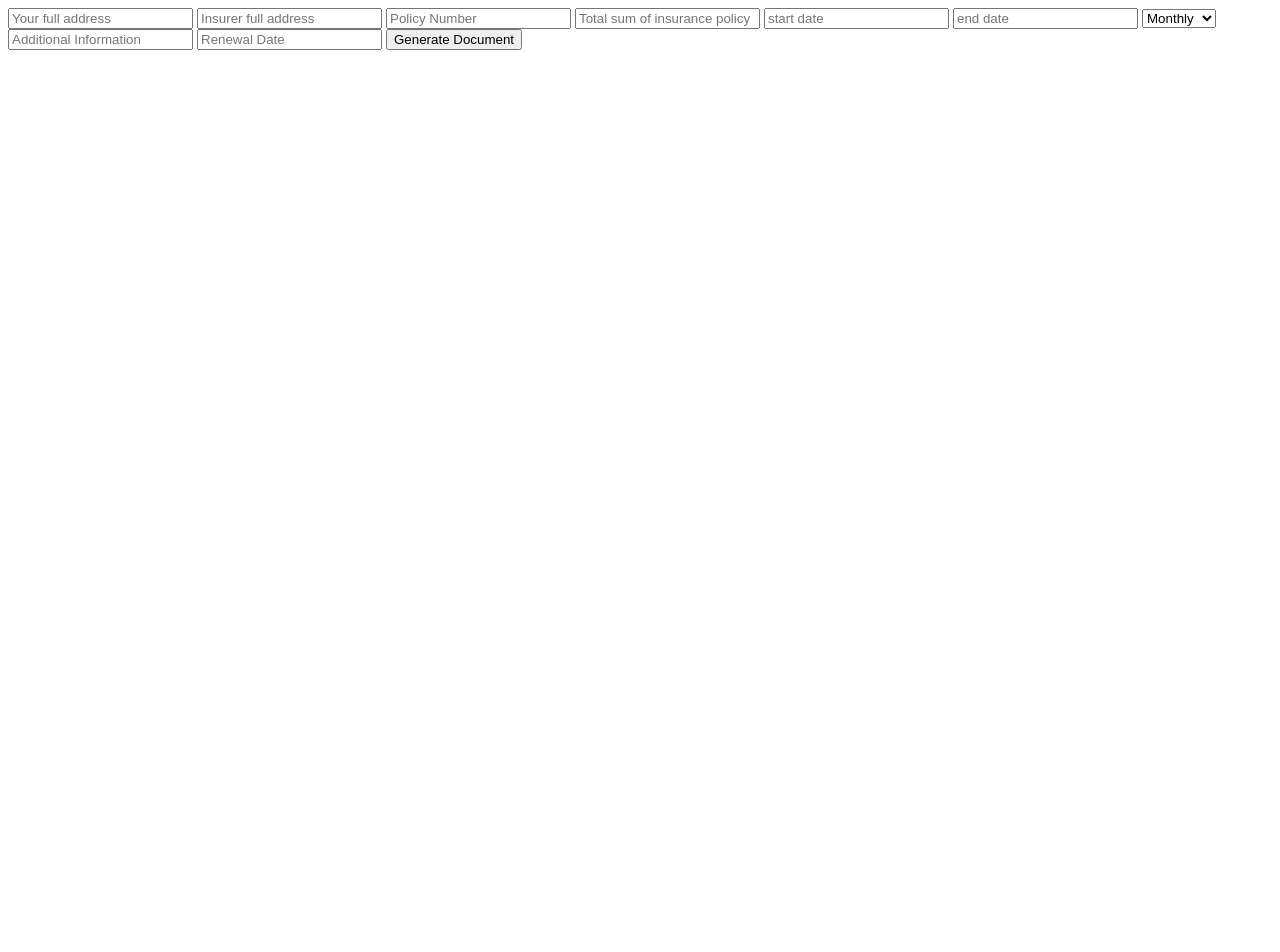
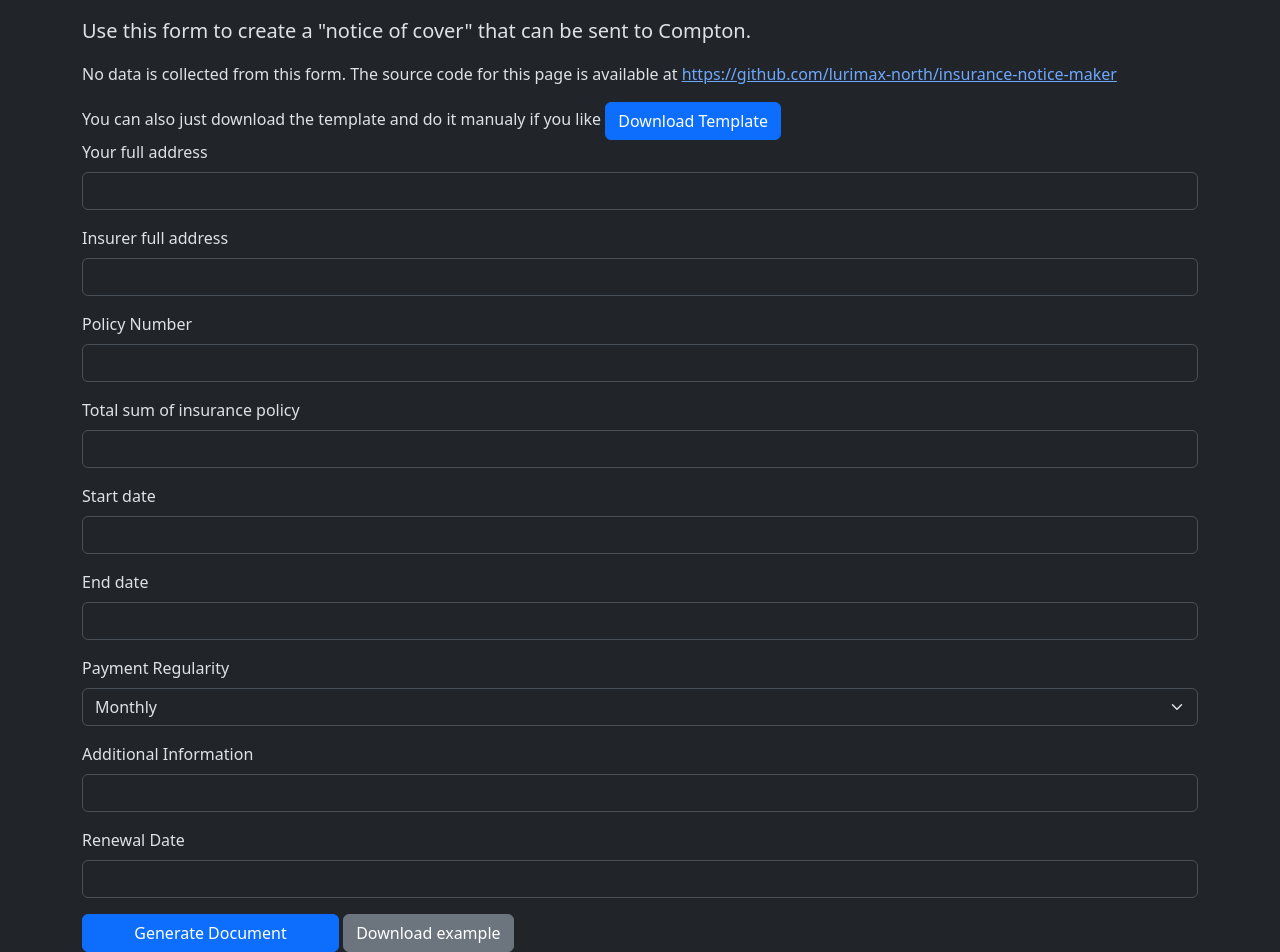
Before and after one commit to lurimax-north/insurance-notice-maker, a Flask app: page / in a window 1280 px wide. Before the commit the page ends 50 px from the top, so only its background shows below. Run offline with Flask 3, Linux system fonts and the light colour scheme.

Commit message:
CSS. Example and tempalte downlaods

```diff
--- a/main.py
+++ b/main.py
@@ -1,6 +1,6 @@
 from docxtpl import DocxTemplate
 from flask import Flask, render_template, request, send_file
-import io
+from faker import Faker
 import tempfile
 import datetime
 app = Flask(__name__)
@@ -21,7 +21,31 @@ def create_document():
     else:
         return render_template("form.html")
 
+@app.route("/example")
+def example():
+    fake = Faker()
+    context = {
+        "address": fake.address(),
+        "insurer_address": fake.address(),
+        "policy_number": fake.random_int(min=100000, max=999999),
+        "insurance_sum": fake.random_int(min=10000, max=1000000),
+        "start_date": fake.date_between(start_date="-1y", end_date="today"),
+        "end_date": fake.date_between(start_date="today", end_date="+1y"),
+        "regularity": fake.random_element(elements=("monthly", "annually")),
+        "excess": f"£{fake.random_int(min=0, max=1000)}",
+        "renewal_date": fake.date_between(start_date="+1y", end_date="+2y"),
+    }
+    doc = DocxTemplate("template.docx")
+    doc.render(context)
+
+    stream = tempfile.TemporaryFile()
+    doc.save(stream)
+    stream.seek(0)
+    return send_file(stream, download_name="example.docx")
 
 
+@app.route("/template")
+def send_template():
+    return send_file("template.docx")
 if __name__ == "__main__":
     app.run(debug=True)
--- a/pyproject.toml
+++ b/pyproject.toml
@@ -6,5 +6,6 @@ readme = "README.md"
 requires-python = ">=3.12"
 dependencies = [
     "docxtpl>=0.20.2",
+    "faker>=40.1.0",
     "flask>=3.1.2",
 ]
--- a/templates/form.html
+++ b/templates/form.html
@@ -1,16 +1,66 @@
+<!doctype html>
+<html lang="en" data-bs-theme="dark">
+<head>
+    <meta charset="utf-8">
+    <meta name="viewport" content="width=device-width, initial-scale=1">
+    <title>Bootstrap demo</title>
+    <script src="https://cdn.jsdelivr.net/npm/bootstrap@5.3.8/dist/js/bootstrap.bundle.min.js"></script>
+    <link href="https://cdn.jsdelivr.net/npm/bootstrap@5.3.8/dist/css/bootstrap.min.css" rel="stylesheet">
+</head>
+<body>
+    <div class="container">
+<p class="lead mt-3">Use this form to create a "notice of cover" that can be sent to Compton.
+
+</p>
+<p>No data is collected from this form. The source code for this page is available at <a href="https://github.com/lurimax-north/insurance-notice-maker">https://github.com/lurimax-north/insurance-notice-maker</a></p>
+You can also just download the template and do it manualy if you like <a class="btn btn-primary" href="/template" download>Download Template</a>
+</div>
+<div class="container">
 <form action="/" method="post">
+    <div class="mb-3">
+        <label class="form-label" for="address">Your full address</label>
+        <input class="form-control" id="address" type="text" name="address">
+    </div>
+    <div class="mb-3">
+        <label class="form-label" for="insurer_address">Insurer full address</label>
+        <input class="form-control" id="insurer_address" type="text" name="insurer_address">
+    </div>
+    <div class="mb-3">
+        <label class="form-label" for="policy_number">Policy Number</label>
+        <input class="form-control" id="policy_number" type="text" name="policy_number">
+    </div>
+    <div class="mb-3">
+        <label class="form-label" for="insurance_sum">Total sum of insurance policy</label>
+        <input class="form-control" id="insurance_sum" type="text" name="insurance_sum">
+    </div>
+    <div class="mb-3">
+        <label class="form-label" for="start_date">Start date</label>
+        <input class="form-control" id="start_date" type="text" name="start_date">
+    </div>
+    <div class="mb-3">
+        <label class="form-label" for="end_date">End date</label>
+        <input class="form-control" id="end_date" type="text" name="end_date">
+    </div>
+    <div class="mb-3">
+        <label class="form-label" for="regularity">Payment Regularity</label>
+        <select class="form-select" id="regularity" name="regularity">
+            <option value="monthly">Monthly</option>
+            <option value="annually">Annually</option>
+        </select>
+    </div>
+    <div class="mb-3">
+        <label class="form-label" for="excess">Additional Information</label>
+        <input class="form-control" id="excess" type="text" name="excess">
+    </div>
+    <div class="mb-3">
+        <label class="form-label" for="renewal_date">Renewal Date</label>
+        <input class="form-control" id="renewal_date" type="text" name="renewal_date">
+    </div>
+    <input class="btn btn-primary"="submit" value="Generate Document">
+    <a class="btn btn-secondary" href="/example">Download example</a>
 
-    <input type="text" name="address" placeholder="Your full address">
-    <input type="text" name="insurer_address" placeholder="Insurer full address">
-    <input type="text" name="policy_number" placeholder="Policy Number">
-    <input type="text" name="insurance_sum" placeholder="Total sum of insurance policy">
-    <input type="text" name="start_date" placeholder="start date">
-    <input type="text" name="end_date" placeholder="end date">
-    <select name="regularity">
-        <option value="monthly">Monthly</option>
-        <option value="annually">Annually</option>
-    </select>
-    <input type="text" name="excess" placeholder="Additional Information">
-    <input type="text" name="renewal_date" placeholder="Renewal Date">
-    <input type="submit" value="Generate Document">
 </form>
+
+</div>
+</body>
+</html>
```
Also changed, not shown: 2 other files.
